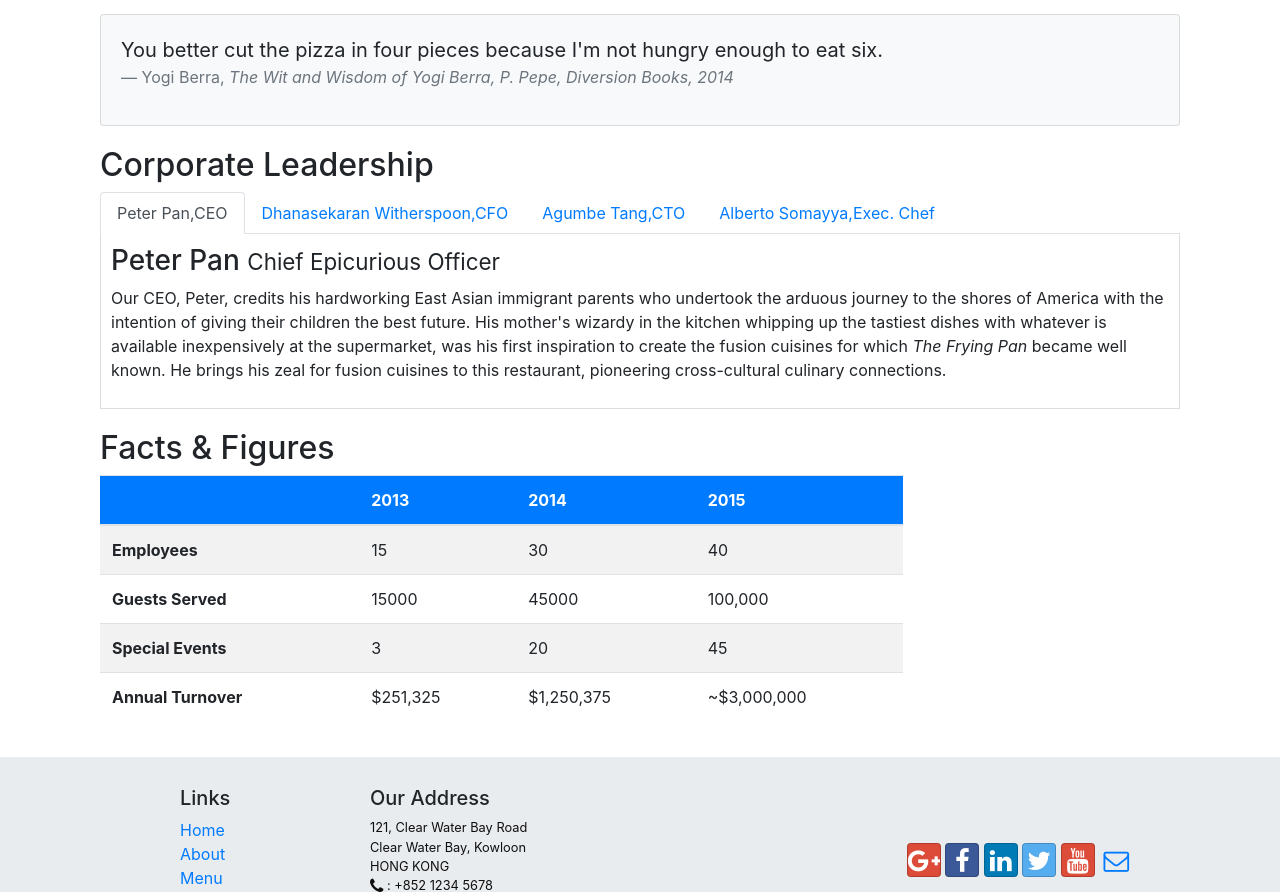
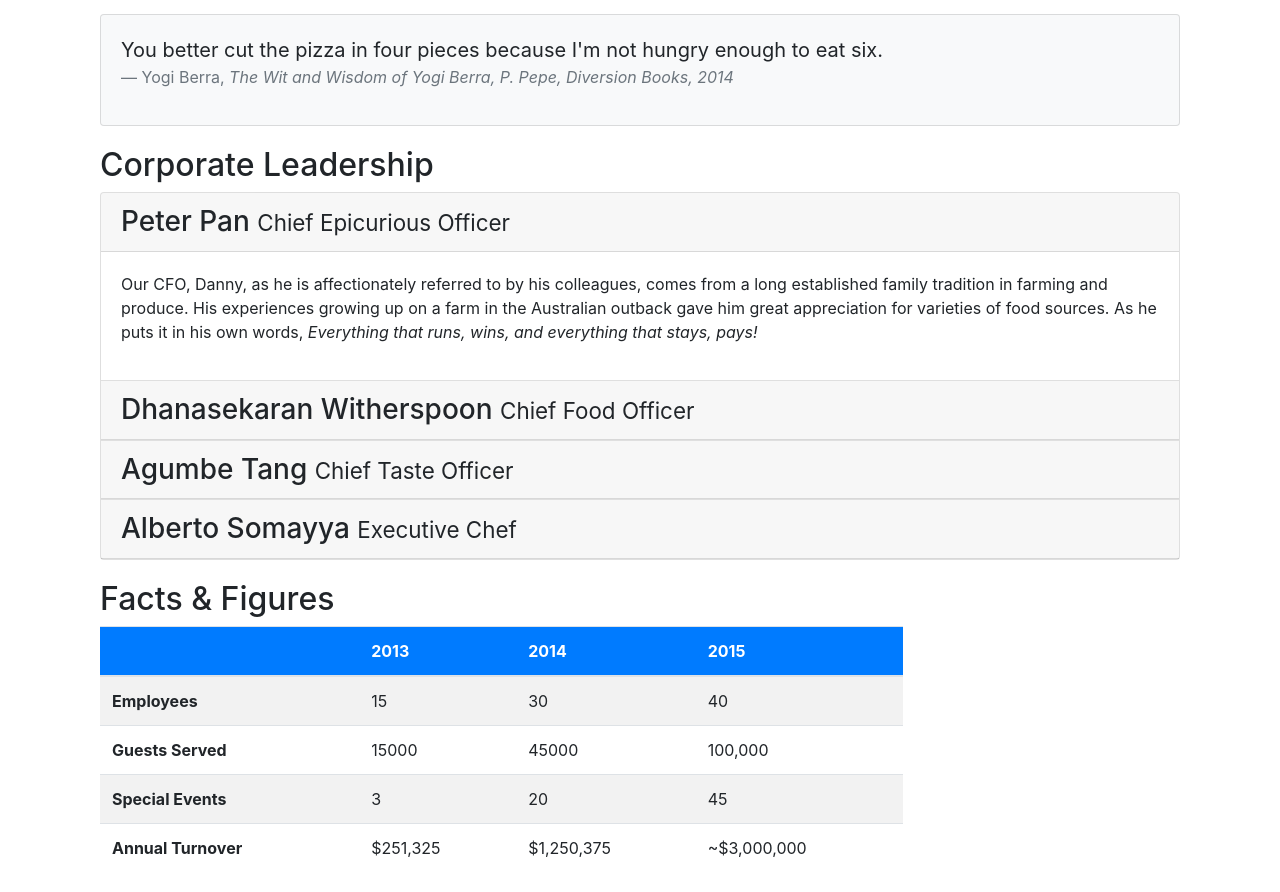
Before and after one commit to hflag/bootstrap_django, a Django app: page /about/ in a window 1280 px wide. Shown: the part 701-1593 px from the top of the page. Run offline with Django 3.2, Linux system fonts and the light colour scheme; some libraries are stand-ins or nearby versions.

Commit message:
'把公司领导介绍改为手风琴效果展示'

```diff
--- a/myapp/static/css/style.css
+++ b/myapp/static/css/style.css
@@ -29,3 +29,6 @@ body{
     border-bottom: 1px solid #ddd;
     padding: 10px;
 }
+a{
+    cursor: pointer;
+}
--- a/myapp/templates/myapp/aboutus.html
+++ b/myapp/templates/myapp/aboutus.html
@@ -112,47 +112,91 @@
         <div class="row row-content">
             <div class="col-12">
                 <h2>Corporate Leadership</h2>
-                <ul class="nav nav-tabs" role="tablist">
-                    <li class="nav-item">
-                        <a class="nav-link active" data-toggle="tab" href="#peter" role="tab">
-                            Peter Pan,CEO
-                        </a>
-                    </li>
-                    <li class="nav-item">
-                        <a class="nav-link" data-toggle="tab" href="#dhanasekaran" role="tab">
-                            Dhanasekaran Witherspoon,CFO
-                        </a>
-                    </li>
-                    <li class="nav-item">
-                        <a class="nav-link" data-toggle="tab" href="#agumbe" role="tab">
-                            Agumbe Tang,CTO
-                        </a>
-                    </li>
-                    <li class="nav-item">
-                        <a class="nav-link" data-toggle="tab" href="#alberto" role="tab">
-                            Alberto Somayya,Exec. Chef
-                        </a>
-                    </li>
-                </ul>
-                <div class="tab-content">
-                    <div class="tab-pane fade show active" id="peter" role="tabpanel">
-                        <h3>Peter Pan <small>Chief Epicurious Officer</small></h3>
-                        <p class="d-none d-sm-block">Our CEO, Peter, credits his hardworking East Asian immigrant parents who undertook the arduous journey to the shores of America with the intention of giving their children the best future. His mother's wizardy in the kitchen whipping up the tastiest dishes with whatever is available inexpensively at the supermarket, was his first inspiration to create the fusion cuisines for which <em>The Frying Pan</em> became well known. He brings his zeal for fusion cuisines to this restaurant, pioneering cross-cultural culinary connections.</p>
+                <div class="accordion" id="accordionExample">
+                    <div class="card">
+                        <div class="card-header" id="headingOne">
+                            <h3 class="mb-0">
+                                <a data-toggle="collapse" data-target="#collapseOne">
+                                    Peter Pan
+                                    <small>Chief Epicurious Officer</small>
+                                </a>
+                            </h3>
+                        </div>
 
+                        <div id="collapseOne" class="collapse show" aria-labelledby="headingOne"
+                             data-parent="#accordionExample">
+                            <div class="card-body">
+                                <p class="d-none d-sm-block">Our CFO, Danny, as he is affectionately referred to by his
+                                    colleagues, comes from a long established family tradition in farming and produce.
+                                    His experiences growing up on a farm in the Australian outback gave him great
+                                    appreciation for varieties of food sources. As he puts it in his own words, <em>Everything
+                                        that runs, wins, and everything that stays, pays!</em></p>
+
+                            </div>
+                        </div>
                     </div>
-                    <div class="tab-pane fade" id="dhanasekaran" role="tabpanel">
-                        <h3>Dhanasekaran Witherspoon <small>Chief Food Officer</small></h3>
-                        <p class="d-none d-sm-block">Our CFO, Danny, as he is affectionately referred to by his colleagues, comes from a long established family tradition in farming and produce. His experiences growing up on a farm in the Australian outback gave him great appreciation for varieties of food sources. As he puts it in his own words, <em>Everything that runs, wins, and everything that stays, pays!</em></p>
+                    <div class="card">
+                        <div class="card-header" id="headingTwo">
+                            <h3 class="mb-0">
+                                <a data-toggle="collapse" data-target="#collapseTwo">
+                                    Dhanasekaran Witherspoon
+                                <small>Chief Food Officer</small>
+                                </a>
+                            </h3>
+                        </div>
+                        <div id="collapseTwo" class="collapse" aria-labelledby="headingTwo"
+                             data-parent="#accordionExample">
+                            <div class="card-body">
+                                Anim pariatur cliche reprehenderit, enim eiusmod high life accusamus terry richardson ad
+                                squid. 3 wolf moon officia aute, non cupidatat skateboard dolor brunch. Food truck
+                                quinoa nesciunt laborum eiusmod. Brunch 3 wolf moon tempor, sunt aliqua put a bird on it
+                                squid single-origin coffee nulla assumenda shoreditch et. Nihil anim keffiyeh helvetica,
+                                craft beer labore wes anderson cred nesciunt sapiente ea proident. Ad vegan excepteur
+                                butcher vice lomo. Leggings occaecat craft beer farm-to-table, raw denim aesthetic synth
+                                nesciunt you probably haven't heard of them accusamus labore sustainable VHS.
+                            </div>
+                        </div>
+                    </div>
+                    <div class="card">
+                        <div class="card-header" id="headingThree">
+                            <h3 class="mb-0">
+                                <a  data-toggle="collapse" data-target="#collapseThree">
+                                    Agumbe Tang
+                                    <small>Chief Taste Officer</small>
+                                </a>
+                            </h3>
+                        </div>
+                        <div id="collapseThree" class="collapse" aria-labelledby="headingThree"
+                             data-parent="#accordionExample">
+                            <div class="card-body">
+                                Anim pariatur cliche reprehenderit, enim eiusmod high life accusamus terry richardson ad
+                                squid. 3 wolf moon officia aute, non cupidatat skateboard dolor brunch. Food truck
+                                quinoa nesciunt laborum eiusmod. Brunch 3 wolf moon tempor, sunt aliqua put a bird on it
+                                squid single-origin coffee nulla assumenda shoreditch et. Nihil anim keffiyeh helvetica,
+                                craft beer labore wes anderson cred nesciunt sapiente ea proident. Ad vegan excepteur
+                                butcher vice lomo. Leggings occaecat craft beer farm-to-table, raw denim aesthetic synth
+                                nesciunt you probably haven't heard of them accusamus labore sustainable VHS.
+                            </div>
+                        </div>
+                    </div>
+                    <div class="card">
+                        <div class="card-header" id="headingFour">
+                            <h3 class="mb-0">
+                                <a data-toggle="collapse" data-target="#collapseFour">
+                                    Alberto Somayya <small>Executive Chef</small>
+                                </a>
+                            </h3>
+                        </div>
+                        <div id="collapseFour" class="collapse" aria-labelledby="headingFour" data-parent="#accordionExample">
+                            <div class="card-body">
+                                <p class="d-none d-sm-block">Award winning three-star Michelin chef with wide
+                                    International experience having worked closely with whos-who in the culinary world,
+                                    he specializes in creating mouthwatering Indo-Italian fusion experiences. He says,
+                                    <em>Put together the cuisines from the two craziest cultures, and you get a winning
+                                        hit! Amma Mia!</em></p>
 
-                    </div>
-                    <div class="tab-pane fade" id="agumbe" role="tabpanel">
-                        <h3>Agumbe Tang <small>Chief Taste Officer</small></h3>
-                        <p class="d-none d-sm-block">Blessed with the most discerning gustatory sense, Agumbe, our CTO, personally ensures that every dish that we serve meets his exacting tastes. Our chefs dread the tongue lashing that ensues if their dish does not meet his exacting standards. He lives by his motto, <em>You click only if you survive my lick.</em></p>
-
-                    </div>
-                    <div class="tab-pane fade" id="alberto" role="tabpanel">
-                        <h3>Alberto Somayya <small>Executive Chef</small></h3>
-                        <p class="d-none d-sm-block">Award winning three-star Michelin chef with wide International experience having worked closely with whos-who in the culinary world, he specializes in creating mouthwatering Indo-Italian fusion experiences. He says, <em>Put together the cuisines from the two craziest cultures, and you get a winning hit! Amma Mia!</em></p>
+                            </div>
+                        </div>
 
                     </div>
                 </div>
```
Also changed, not shown: readme.MD.
